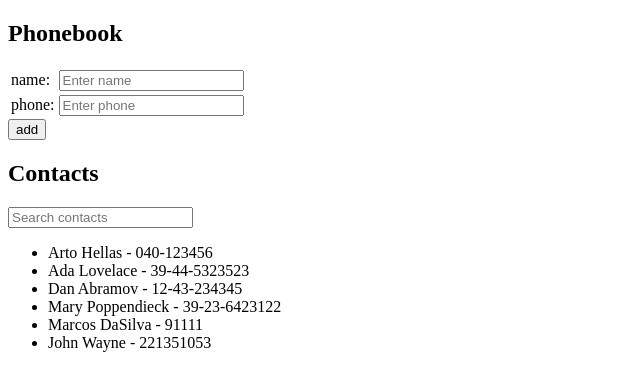
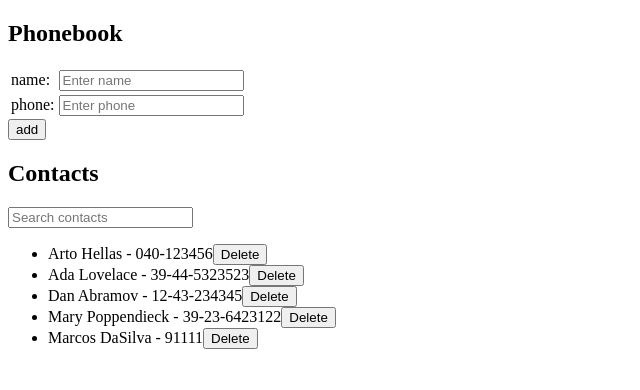
Before and after one commit to andrewbihl/fullstack-open-2020, a React (Create React App) app in the folder part2/phonebook/: page / in a window 1280 px wide. Shown: the top 390 px of the page, without its empty margins (0-640 px from the left). Built offline with nearby package versions, Linux system fonts and the light colour scheme; data requests are answered from the project's data file.

Commit message:
Finish 2.17

```diff
--- a/part2/phonebook/db.json
+++ b/part2/phonebook/db.json
@@ -24,11 +24,6 @@
       "name": "Marcos DaSilva",
       "number": "91111",
       "id": 5
-    },
-    {
-      "name": "John Wayne",
-      "number": "221351053",
-      "id": 6
     }
   ]
 }
--- a/part2/phonebook/src/App.js
+++ b/part2/phonebook/src/App.js
@@ -2,7 +2,7 @@ import React, { useState, useEffect } from "react";
 import ContactList from "./components/ContactList";
 import ContactForm from "./components/ContactForm";
 import ContactSearchBar from "./components/ContactSearchBar";
-import { fetchContacts, createContact } from "./services/contacts";
+import { fetchContacts, createContact, deleteContact } from "./services/contacts";
 
 const App = (props) => {
   const [persons, setPersons] = useState([]);
@@ -24,7 +24,6 @@ const App = (props) => {
       number: newPhone,
       id: persons.length + 1 || 0,
     };
-
     setSubmitEnabled(false);
     return createContact(newPerson).then((response) => {
       setPersons(persons.concat(newPerson));
@@ -33,6 +32,15 @@ const App = (props) => {
       setSubmitEnabled(true);
     });
   };
+
+  const deleteExistingContact = (contactID) => {
+    deleteContact(contactID).then(response => {
+        console.log(response)
+        if (response.status == 200) {
+            setPersons(persons.filter(p => p.id !== contactID))
+        }
+    })
+  }
 
   const handleContactSubmit = (event) => {
     event.preventDefault();
@@ -44,6 +52,13 @@ const App = (props) => {
       submitNewContact();
     }
   };
+
+  const handleContactDelete = (contact) => {
+      const confirmed = window.confirm("You really wanna do that?")
+      if (confirmed) {
+          deleteExistingContact(contact.id)
+      }
+  }
 
   function filteredContacts(persons, query) {
     return persons.filter((p) =>
@@ -80,7 +95,7 @@ const App = (props) => {
         query={query}
         onChange={handleSearchBarChange}
       ></ContactSearchBar>
-      <ContactList contacts={filteredContacts(persons, query)}></ContactList>
+      <ContactList handleDelete={handleContactDelete} contacts={filteredContacts(persons, query)}></ContactList>
     </div>
   );
 };
--- a/part2/phonebook/src/components/ContactList.js
+++ b/part2/phonebook/src/components/ContactList.js
@@ -1,12 +1,12 @@
 import React from "react";
 
 const ContactList = (props) => {
-  let { contacts } = { ...props };
+  let { contacts, handleDelete } = { ...props };
 
   return (
     <ul>
       {contacts.map((contact) => (
-        <li key={contact.id}>{`${contact.name} - ${contact.number}`}</li>
+        <li key={contact.id}>{`${contact.name} - ${contact.number}`}<button onClick={() => handleDelete(contact)}>Delete</button></li>
       ))}
     </ul>
   );
--- a/part2/phonebook/src/services/contacts.js
+++ b/part2/phonebook/src/services/contacts.js
@@ -1,7 +1,7 @@
 import axios from "axios"
 
 
-export function fetchContacts() {
+export async function fetchContacts() {
     return axios.get("http://localhost:3001/persons")
 }
 
@@ -11,3 +11,7 @@ export async function createContact(contact) {
     }
     return axios.post("http://localhost:3001/persons",contact)
 }
+
+export async function deleteContact(contactID) {
+    return axios.delete(`http://localhost:3001/persons/${contactID}`)
+}
```
Also changed, not shown: 1 other file (tests, documents, lock files or other folders).
